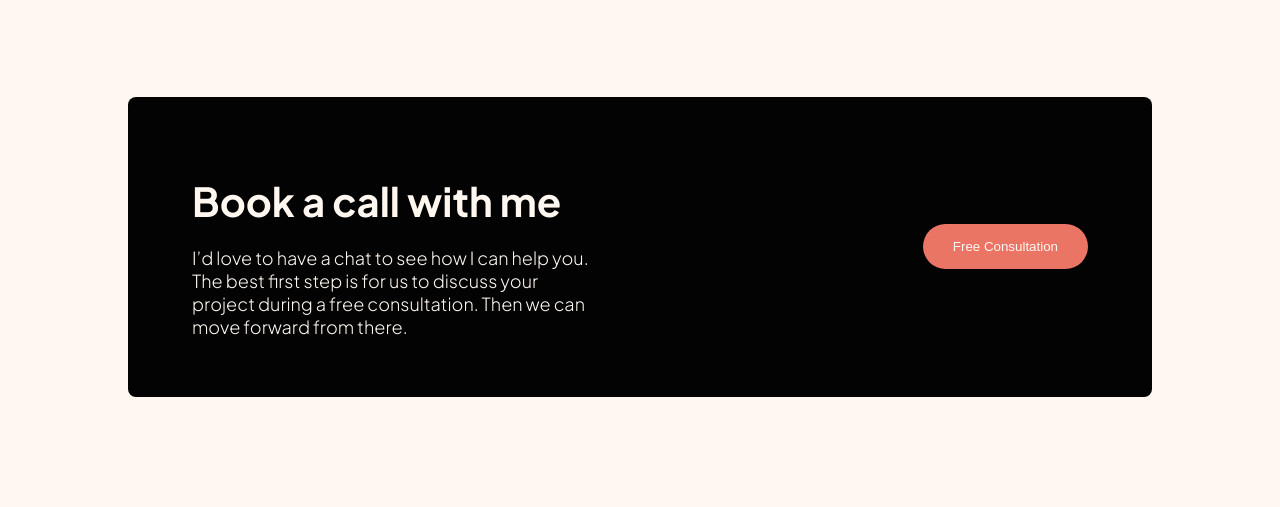
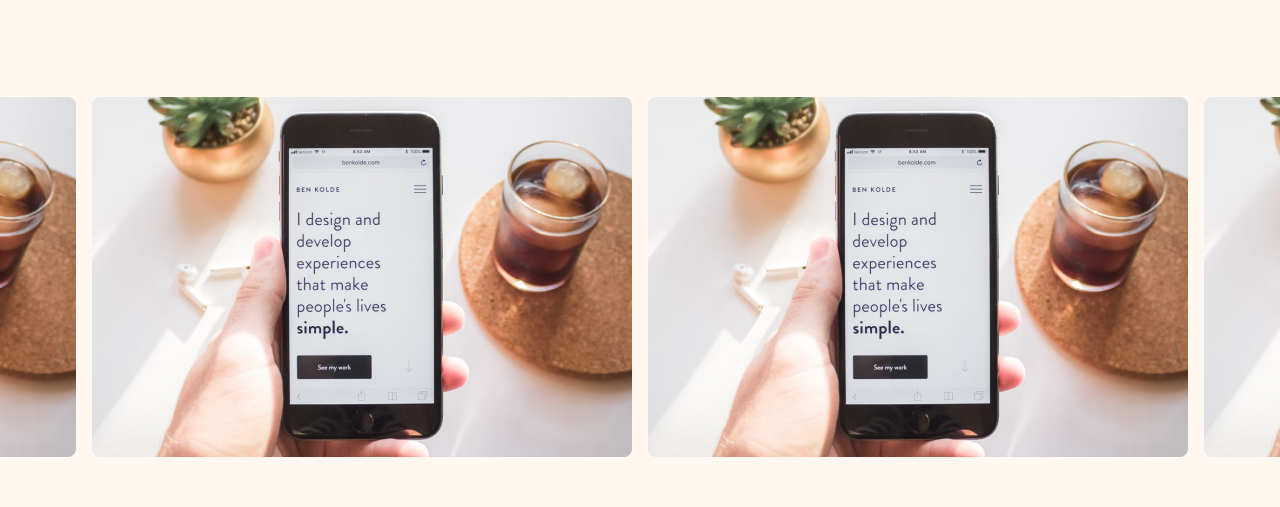
Before and after one commit to julienLeMee/frontend-mentor-portfolio, a website with bundled scripts: page index.html in a window 1280 px wide. Shown: the part 1494-2001 px from the top of the page. Built offline with nearby package versions, Linux system fonts and the light colour scheme.

Commit message:
continue slider

```diff
--- a/components/_slider.scss
+++ b/components/_slider.scss
@@ -1,3 +1,24 @@
+.my-slider {
+  width: 100%;
+  margin: 0 auto;
+  display: flex;
+  justify-content: center;
+  align-items: center;
+  position: relative;
+  overflow: hidden;
+  overflow-x: scroll;
+  gap: 1rem;
+  img {
+    width: 540px;
+    height: 360px;
+    object-fit: cover;
+    display: flex;
+    justify-content: center;
+    align-items: center;
+    border-radius: 8px;
+  }
+}
+
 .slider__nav {
   display: flex;
   justify-content: space-around;
--- a/index.html
+++ b/index.html
@@ -81,17 +81,26 @@
     </div>
 
     <!-- Work (slider) -->
-    <!-- <div class="my-slider">
+    <div class="my-slider">
       <div>
-        <img src="./ressources/phone.jpg" alt="work">
+        <img src="./ressources/phone.jpg" alt="phone image">
       </div>
       <div>
-        <img src="./ressources/phone.jpg" alt="work">
+        <img src="./ressources/phone.jpg" alt="phone image">
       </div>
       <div>
-        <img src="./ressources/phone.jpg" alt="work">
+        <img src="./ressources/phone.jpg" alt="phone image">
       </div>
-    </div> -->
+      <div>
+        <img src="./ressources/phone.jpg" alt="phone image">
+      </div>
+      <div>
+        <img src="./ressources/phone.jpg" alt="phone image">
+      </div>
+      <div>
+        <img src="./ressources/phone.jpg" alt="phone image">
+      </div>
+    </div>
 
       <!-- <div class="slider__nav">
         <button class="slider__prev"><i class="fa-solid fa-arrow-left"></i></button>
--- a/script.js
+++ b/script.js
@@ -1,14 +1,23 @@
-const slider = tns({
-  container: '.slider__wrapper',
-  items: 1,
-  slideBy: 'page',
-  autoplay: true,
-  controls: false,
-  navPosition: 'bottom',
-  mouseDrag: true,
-  swipeAngle: false,
-  speed: 400
-});
+import {tns} from './src/tiny-slider.js';
+
+  var slider = tns({
+    container: '.my-slider',
+    items: 3,
+    slideBy: 'page',
+    autoplay: true
+  });
+
+// const slider = tns({
+//   container: '.slider__wrapper',
+//   items: 1,
+//   slideBy: 'page',
+//   autoplay: true,
+//   controls: false,
+//   navPosition: 'bottom',
+//   mouseDrag: true,
+//   swipeAngle: false,
+//   speed: 400
+// });
 
 document.querySelector('.slider__prev').addEventListener('click', () => {
   slider.goTo('prev');
```
Also changed, not shown: public/style.css, 1 other file.
